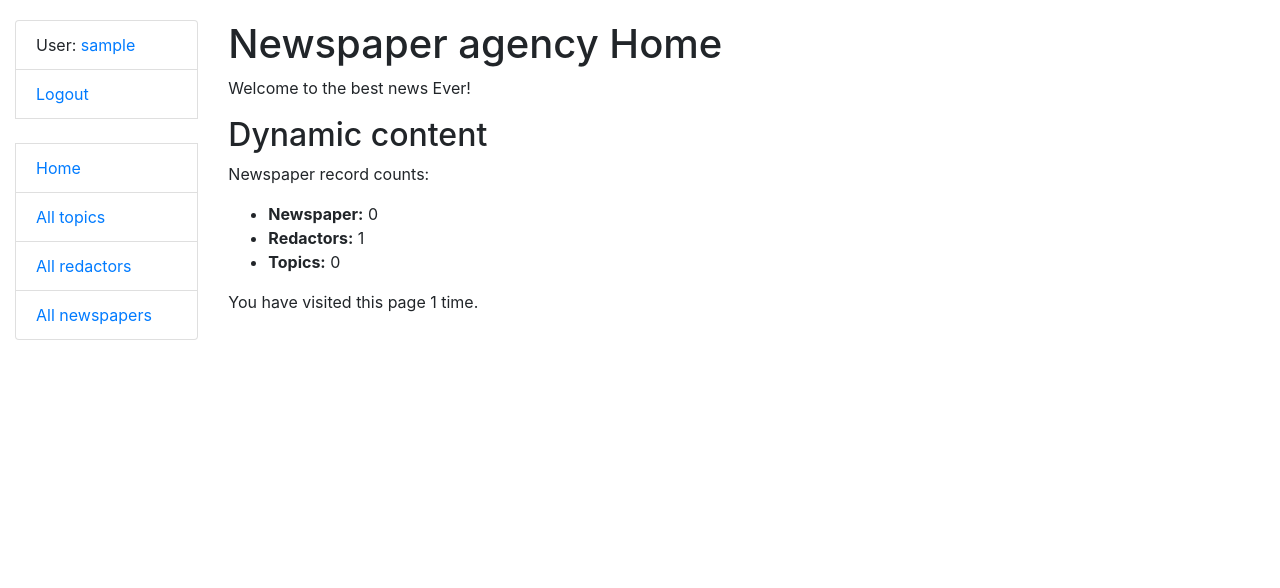
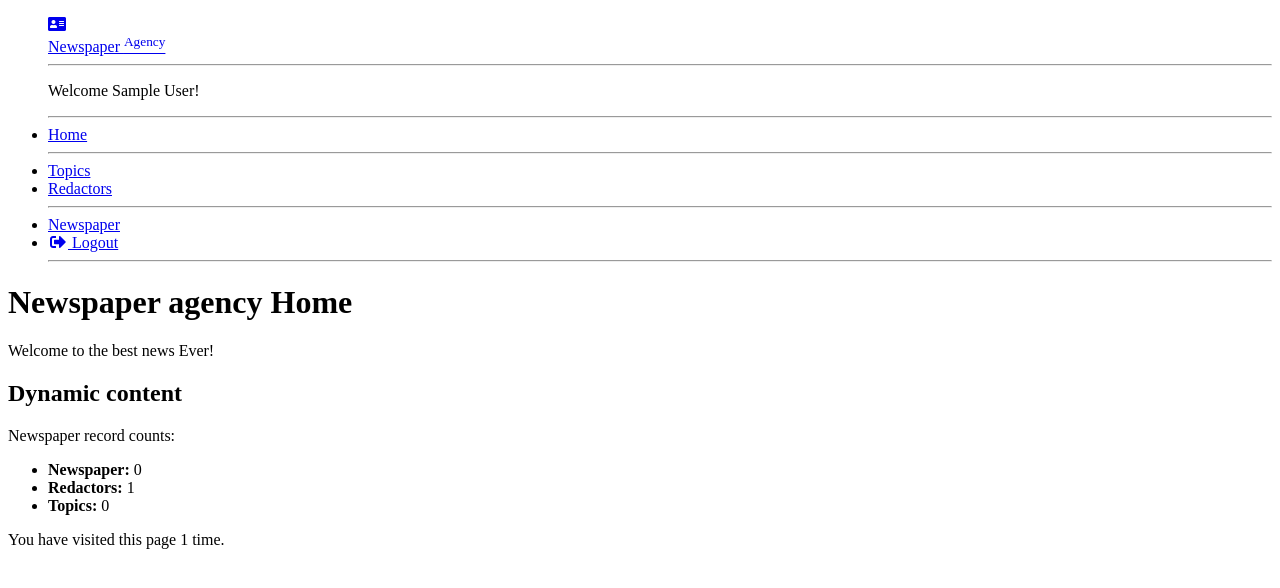
Before and after one commit to erikagayan/newspaper-agency, a Django app: page / in a window 1280 px wide. Shown: the top 588 px of the page. Run offline with Django 4.2, Linux system fonts and the light colour scheme; the visitor is signed in with stand-in values (Sample User, id 1); data comes from the database, SQL or seed files in the repository; data that the repository does not hold is empty; some libraries are stand-ins or nearby versions.

Commit message:
Add front end

```diff
--- a/static/css/style.css
+++ /dev/null
@@ -1,8 +0,0 @@
-body {
-    margin-top: 20px;
-}
-
-.link-to-page {
-    float: right;
-    margin: 0 2px 0 2px;
-}
--- a/templates/base.html
+++ b/templates/base.html
@@ -1,40 +1,159 @@
+{% load static %}
+{% load crispy_forms_tags %}
+
 <!DOCTYPE html>
 <html lang="en">
 
 <head>
-    {% block title %}<title>Newspaper agency</title>{% endblock %}
-    <meta charset="utf-8">
-    <meta name="viewport" content="width=device-width, initial-scale=1">
-    <link rel="stylesheet"
-          href="https://cdn.jsdelivr.net/npm/bootstrap@4.5.3/dist/css/bootstrap.min.css"
-          integrity="sha384-TX8t27EcRE3e/ihU7zmQxVncDAy5uIKz4rEkgIXeMed4M0jlfIDPvg6uqKI2xXr2"
-          crossorigin="anonymous">
-    <!-- Add additional CSS in static file -->
-    {% load static %}
-    <link rel="stylesheet" href="{% static 'css/style.css' %}">
+
+  <meta charset="utf-8">
+  <meta http-equiv="X-UA-Compatible" content="IE=edge">
+  <meta name="viewport" content="width=device-width, initial-scale=1, shrink-to-fit=no">
+
+  <title>Django CRM Project</title>
+
+  <!-- Custom fonts for this template-->
+  <link href="https://cdnjs.cloudflare.com/ajax/libs/font-awesome/5.11.2/css/all.min.css" rel="stylesheet" type="text/css">
+  <link href="https://fonts.googleapis.com/css?family=Nunito:200,200i,300,300i,400,400i,600,600i,700,700i,800,800i,900,900i" rel="stylesheet">
+
+  <!-- Custom styles for this template-->
+  <link href="{% static 'css/sb-admin-2.min.css' %}" rel="stylesheet">
+
+  <!-- Date Time Picker CSS -->
+  <link rel="stylesheet" href="{% static 'date-time-phone/jquery-ui.css' %}">
+  <link rel='stylesheet' href="{% static 'date-time-phone/jquery-ui-timepicker-addon.css' %}" />
+  <!-- Date Time Picker CSS -->
+
 </head>
 
-<body>
-<div class="container-fluid">
-    <div class="row">
-        <div class="col-sm-2">
+<body id="page-top">
 
-            {% block sidebar %}
-              {% include "includes/sidebar.html" %}
-            {% endblock %}
+  <!-- Page Wrapper -->
+  <div id="wrapper">
 
+    <!-- Sidebar -->
+    <ul class="navbar-nav bg-gradient-primary sidebar sidebar-dark accordion" id="accordionSidebar">
+
+      <!-- Sidebar - Brand -->
+      <a class="sidebar-brand d-flex align-items-center justify-content-center" href="#">
+        <div class="sidebar-brand-icon rotate-n-15">
+          <i class="fas fa-address-card"></i>
         </div>
-        <div class="col-sm-10 ">
+        <div class="sidebar-brand-text mx-3">Newspaper <sup>Agency</sup></div>
+      </a>
 
-            {% block content %}{% endblock %}
+      <!-- Divider -->
+      <hr class="sidebar-divider">
 
-            {% block pagination %}
-              {% include "includes/pagination.html" %}
-            {% endblock %}
+      <p class="text-center text-white font-weight-bold">Welcome {{user.first_name}} {{user.last_name}}!</p>
 
-        </div>
+      <!-- Divider -->
+      <hr class="sidebar-divider my-0">
+
+      <!-- Nav Item - Dashboard -->
+      <li class="nav-item active">
+        <a class="nav-link" href="{% url 'news:index' %}">
+          <span>Home</span></a>
+      </li>
+
+      <hr class="sidebar-divider my-0">
+
+      <li class="nav-item">
+        <a class="nav-link" href="{% url 'news:topic-list' %}">
+          <span>Topics</span></a>
+      </li>
+
+      <li class="nav-item">
+        <a class="nav-link" href="{% url 'news:redactor-list' %}">
+          <span>Redactors</span></a>
+      </li>
+
+
+      <hr class="sidebar-divider my-0">
+
+
+      <li class="nav-item">
+        <a class="nav-link" href="{% url 'news:newspaper-list' %}">
+          <span>Newspaper</span></a>
+      </li>
+
+      <li class="nav-item">
+        <a class="nav-link" href="{% url 'logout' %}">
+          <i class="fas fa-fw fa-sign-out-alt"></i>
+          <span>Logout</span></a>
+      </li>
+
+      <!-- Divider -->
+      <hr class="sidebar-divider d-none d-md-block">
+
+    </ul>
+    <!-- End of Sidebar -->
+
+    <!-- Content Wrapper -->
+    <div id="content-wrapper" class="d-flex flex-column">
+
+      <!-- Main Content -->
+      <div id="content">
+
+
+
+        {% block content %}  {% endblock content %}
+
+      </div>
+      <!-- End of Main Content -->
+
     </div>
-</div>
+    <!-- End of Content Wrapper -->
+
+  </div>
+  <!-- End of Page Wrapper -->
+
+  {% block script %}  {% endblock script %}
+
+  <!-- Bootstrap core JavaScript-->
+  <script src="{% static 'vendor/jquery/jquery.min.js' %}"></script>
+  <script src="{% static 'vendor/bootstrap/js/bootstrap.bundle.min.js' %}"></script>
+
+  <!-- Core plugin JavaScript-->
+  <script src="{% static 'vendor/jquery-easing/jquery.easing.min.js' %}"></script>
+
+  <!-- Custom scripts for all pages-->
+  <script src="{% static 'js/sb-admin-2.min.js' %}"></script>
+
+  <script>
+    setTimeout(function(){
+      if ($('#msg').length > 0) {
+        $('#msg').remove();
+      }
+    }, 2000)
+  </script>
+
+  <!-- Date Time Picker JS -->
+  <script src="{% static 'date-time-phone/jquery-ui.js' %}" ></script>
+  <script src="{% static 'date-time-phone/jquery-ui-timepicker-addon.js' %}"></script>
+
+  <script>
+    $( function() {
+        // $( "#id_birth_date" ).datetimepicker({ dateFormat: 'yy-mm-dd', maxDate: 0, controlType: 'select'}).attr("autocomplete", "off") ;
+        // $( "#id_birth_date" ).timepicker({ dateFormat: 'yy-mm-dd', maxDate: 0, controlType: 'select'}).attr("autocomplete", "off") ;
+        $( "#id_birth_date" ).datepicker({ dateFormat: 'yy-mm-dd' }).attr("autocomplete", "off") ;
+    });
+  </script>
+  <!-- Date Time Picker JS -->
+
+  <!-- Phone Mask JS -->
+  <script src="{% static 'date-time-phone/jquery-input-mask-phone-number.min.js' %}"></script>
+
+  <script>
+    //(xxx) xxx-xxxx format code
+    $(document).ready(function () {
+        $('#id_phone_number').usPhoneFormat({
+            format: '(xxx) xxx-xxxx',
+        });
+    });
+  </script>
+  <!-- Phone Mask JS -->
+
 </body>
 
 </html>
```
